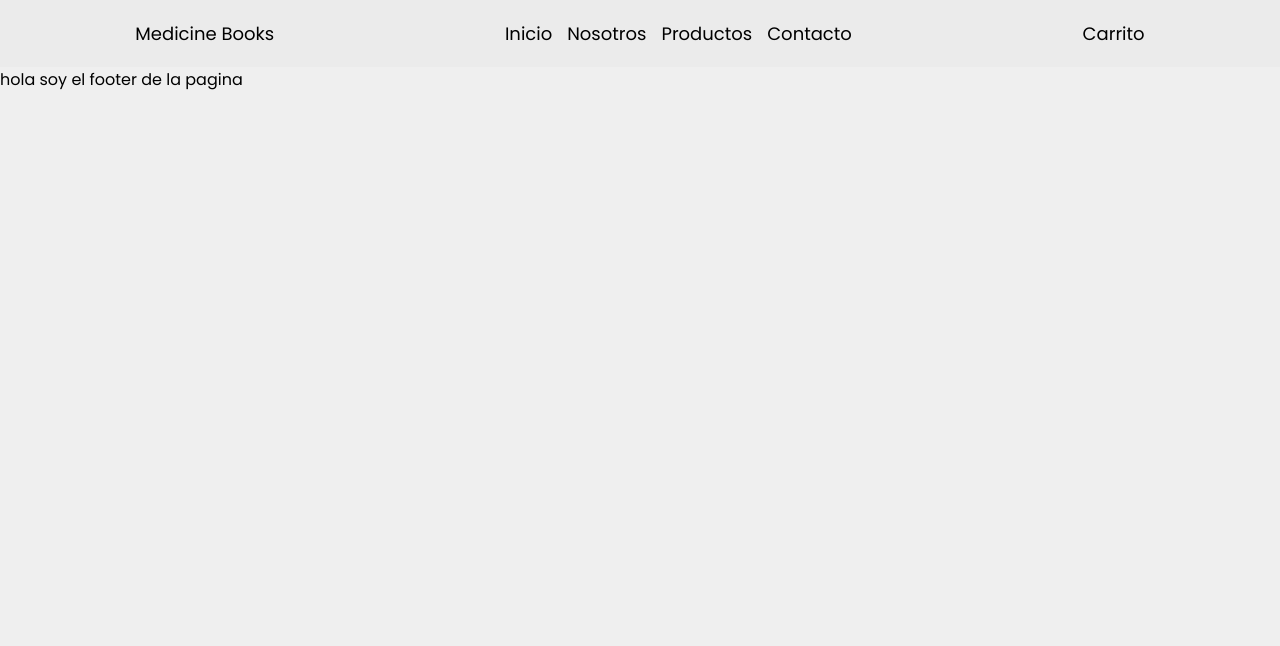
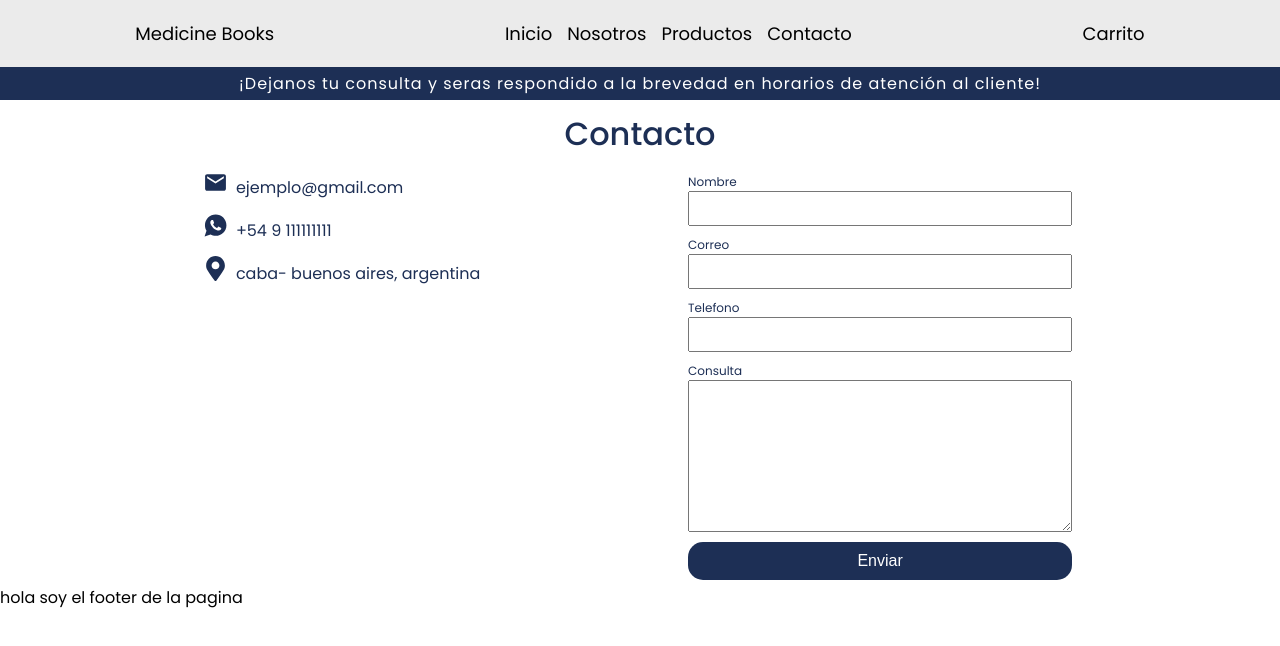
Before and after one commit to TolabaE/book-web-app, a React (Vite) app in the folder frontend/: page /contacto in a window 1280 px wide. Shown: the top 646 px of the page. Built offline with nearby package versions, Linux system fonts and the light colour scheme.

Commit message:
agregado de la pagina contacto, con estilos y contenido

```diff
--- a/frontend/src/App.css
+++ b/frontend/src/App.css
@@ -8,6 +8,21 @@
 
 body{
     box-sizing: border-box;
-    background-color: #efefef;
+    background-color: #fff;
     font-family: "Poppins", sans-serif;
 }
+
+/* estilos para monitores grandes y televisores */
+@media screen and (min-width:1441px) {
+
+}
+
+/* estilos para tablets */
+@media screen and (max-width:1023px) {
+
+}
+
+/* estilos para mobile */
+@media screen and (max-width:767px) {
+
+}
--- a/frontend/src/App.tsx
+++ b/frontend/src/App.tsx
@@ -3,7 +3,7 @@ import { BrowserRouter,Routes ,Route } from 'react-router-dom';
 import Home from './pages/home/Home';
 import Navbar from './components/navbar/Navbar';
 import Footer from './components/footer/Footer';
-
+import Contact from './pages/Contact/Contact';
 
 function App() {
 
@@ -12,6 +12,7 @@ function App() {
       <Navbar/>
         <Routes>
           <Route path='/' element={<Home/>} />
+          <Route path='/contacto' element={<Contact/>} />
         </Routes>
       <Footer/>
     </BrowserRouter>
--- /dev/null
+++ b/frontend/src/pages/Contact/Contact.tsx
@@ -0,0 +1,45 @@
+import './contact.css';
+import { FaMapMarkerAlt } from "react-icons/fa";
+import { IoLogoWhatsapp } from "react-icons/io";
+import { MdEmail } from "react-icons/md";
+
+
+
+const Contact = () =>{
+
+
+    return (
+        <section className='contact__section'>
+            <p>¡Dejanos tu consulta y seras respondido a la brevedad en horarios de atención al cliente!</p>
+            <h2 className='title__contact-section'>Contacto</h2>
+            <div className='card__contact-section'>
+                <div className='info__contact-section'>
+                    <p><span><MdEmail /></span> ejemplo@gmail.com</p>
+                    <p><span><IoLogoWhatsapp /></span> +54 9 111111111</p>
+                    <p><span><FaMapMarkerAlt /></span> caba- buenos aires, argentina</p>
+                </div>
+                <form className='contact-form'>
+                    <div className='box-input'>
+                        <label htmlFor="Nombre">Nombre</label>
+                        <input type="text" name='Nombre'/>
+                    </div>
+                    <div className='box-input'>
+                        <label htmlFor="Correo">Correo</label>
+                        <input type="text" name='Correo'/>
+                    </div>
+                    <div className='box-input'>
+                        <label htmlFor="telefono">Telefono</label>
+                        <input type="tel" name="telefono"/>
+                    </div>
+                    <div className='box-input container-date'>
+                        <label htmlFor="consulta">Consulta</label>
+                        <textarea name="consulta" id="consulta" cols={30} rows={10}></textarea>
+                    </div>
+                    <input type="button" value="Enviar" className='submit-form'/>
+                </form>
+            </div>
+        </section>
+    )
+}
+
+export default Contact;
--- /dev/null
+++ b/frontend/src/pages/Contact/contact.css
@@ -0,0 +1,72 @@
+.contact__section{
+    text-align: center;
+    color: #1d2f55;
+}
+
+.contact__section > p{
+    background-color: #1d2f55;
+    color: #fff;
+    padding: 4px;
+    letter-spacing: 1px;
+}
+
+.title__contact-section{
+    font-weight: 500;
+    padding: 10px 0;
+    font-size: 32px;
+}
+
+.card__contact-section{
+    display: flex;
+    justify-content: space-evenly;
+}
+
+.info__contact-section{
+    display: flex;
+    flex-direction: column;
+    gap: 5px;
+    align-items: flex-start;
+}
+
+.info__contact-section p {
+    display: flex;
+    align-items: center;
+    gap: 8px;
+}
+
+.info__contact-section p > span {
+    font-size: 25px;
+}
+
+.contact-form{
+    display: flex;
+    flex-direction: column;
+    padding: 5px;
+    gap: 10px;
+    width: 30%;
+    border-radius: 6px;
+}
+
+.box-input {
+    display: flex;
+    flex-direction: column;
+}
+
+.box-input >label{
+    text-align: left;
+    font-size: 12px;
+    font-weight: 400;
+}
+.box-input > input {
+    padding:8px;
+}
+
+.submit-form{
+    background-color: #1d2f55;
+    padding: 8px;
+    border: 0;
+    color: #fff;
+    font-size: 16px;
+    border-radius: 15px;
+    padding: 10px;
+}
--- a/frontend/src/pages/home/Home.tsx
+++ b/frontend/src/pages/home/Home.tsx
@@ -1,6 +1,9 @@
 import Carrusel from "../../components/Carrusel/Carrusel";
 import './home.css';
-
+import { BsTruck } from "react-icons/bs";
+import { LuCreditCard } from "react-icons/lu";
+import { TbPigMoney } from "react-icons/tb";
+import { Link } from "react-router-dom";
 
 const Home = () =>{
 
@@ -14,23 +17,30 @@ const Home = () =>{
             <h1 className='title-home'>Bienvenido al sitio web de libros usados</h1>
             <hr/>
             <div className='home__container-card'>
-                <div className='home__card one'>
+                <div className='home__card-info one'>
+                    <i><TbPigMoney /></i>
                     <h2>Bajos precios</h2>
                     <p>Aquí encontrarás una amplia selección de libros de diversas materias relacionadas con la carrera de medicina en la UBA. Nuestros precios son sumamente accesibles  y valorados de acuerdo a la calidad y estado de uso, ya que la mayoría han sido previamente utilizados por estudiantes de dicha institución.</p>
                 </div>
-                <div className='home__card two'>
+                <div className='home__card-info two'>
+                    <i><BsTruck /></i>
                     <h2>Facilidad de envios</h2>
                     <p>Todas las entregas se realizan en persona en la puerta de la Facultad de Medicina, en el horario acordado previamente. De esta manera, te evitamos los costos de envío y te aseguramos una entrega segura y confiable. Para que puedas obtener tus libros de forma rápida y sin complicaciones.</p>
                 </div>
-                <div className='home__card three'>
+                <div className='home__card-info three'>
+                    <i><LuCreditCard /></i>
                     <h2>Medios de pagos</h2>
                     <p>Se aceptan Mercado Pago, transferencia bancaria y efectivo, según las preferencias del vendedor. El pago se realiza en el mismo momento de entrega. Al comprar el producto a través de nuestro sitio web, garantizas la reserva del mismo.
                     </p>
-                    <b>¡No se aceptan pagos con tarjetas de creditos!</b>
+                    <b>¡No se aceptan tarjetas de creditos!</b>
                 </div>
-                <div className='home__card four'>
-                    <h2>¿Quienes somos?</h2>
+            </div>
+            <div className='home__card-about'>
+                <img src="https://rafaelanoticias.com/galeria/fotos/2023/05/31/o_1685542328.jpeg" alt="" className="img__about-home"/>
+                <div>
+                    <h2 className="title__about-home">¿Quienes somos?</h2>
                     <p>Esta página ha sido creada por estudiantes de medicina que desean vender sus libros, los cuales ya no les son útiles en su carrera. De esta manera, evitamos recurrir a otros sitios donde las comisiones por publicación son muy altas y los envíos suelen demorar.</p>
+                    <button className="home__btn-contact"><Link to='/contacto'>Conocer más</Link></button>
                 </div>
             </div>
         </section>
--- a/frontend/src/pages/home/home.css
+++ b/frontend/src/pages/home/home.css
@@ -11,15 +11,108 @@
     padding: 3px;
 }
 
+.home__container-card{
+    display: flex;
+    justify-content: space-around;
+    align-items: center;
+    background-color:#d2d2d2;
+    gap: 15px;
+    padding: 20px;
+    margin: 20px;
+}
+
+.home__card-info{
+    display: flex;
+    justify-content: center;
+    flex-direction: column;
+    align-items: center;
+    color: #1d2f55;
+    width: 30%;
+}
+
+.home__card-info > i{
+    font-size: 30px;
+}
+
+.home__card-info > h2{
+    font-weight: 500;
+    font-size: 24px;
+}
+
+.home__card-info > p{
+    font-size: 14px;
+}
+
+.home__card-about{
+    display: flex;
+    justify-content: space-evenly;
+    padding: 20px;
+}
+
+.home__card-about>div{
+    display: flex;
+    flex-direction: column;
+    gap: 10px;
+    width: 60%;
+    color: #1d2f55;
+}
+
+.img__about-home{
+    width: 400px;
+    border-radius: 8px;
+}
+
+.home__btn-contact{
+    width: 25%;
+    padding: 12px 15px;
+    border: 0;
+    border-radius: 50px;
+    background-color: #2452a4;
+    text-transform: uppercase;
+}
+
+.home__btn-contact a{
+    text-decoration: none;
+    color: #fff;
+    font-weight: 500;
+    letter-spacing: 1px;
+}
+
+
 @media screen and (min-width:1441px) {
-
+    .home__card-info{
+        padding: 20px;
+    }
 }
 
 @media screen and (max-width:1023px) {
+    .home__container-card{
+        flex-direction: column;
+        margin: 15px 0;
+    }
 
+    .home__card-info > i{
+        font-size: 25px;
+    }
+
+    .home__card-info{
+        width: 100%;
+    }
+
+    .home__card-info > h2{
+        font-size: 18px;
+    }
+    .home__card-info > p{
+        font-size: 12px;
+    }
 }
 
 
 @media screen and (max-width:767px) {
-
+    .home__container-card{
+        padding: 15px;
+    }
+    .home__card-info{
+        width: 100%;
+    }
 }
```
